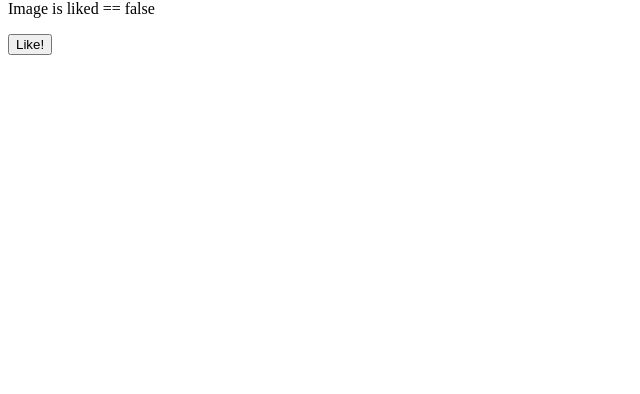
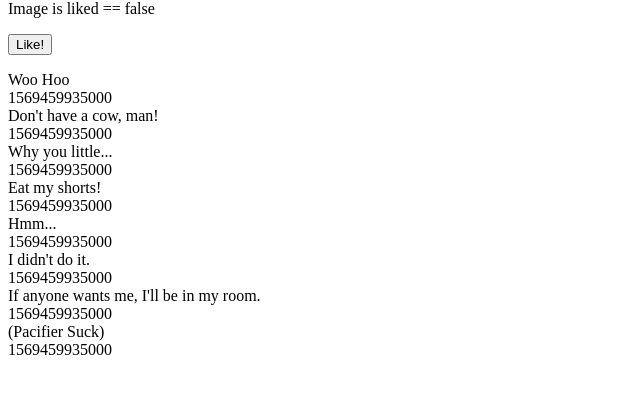
Before and after one commit to Lin87/2019csc436-hw2, an Angular app in the folder mydist/: page / in a window 1280 px wide. Shown: the part 328-722 px from the top of the page, without its empty margins (0-640 px from the left). Built offline with nearby package versions, Linux system fonts and the light colour scheme.

Commit message:
displayed the messages under the image

```diff
--- a/mydist/src/app/app.component.html
+++ b/mydist/src/app/app.component.html
@@ -2,3 +2,11 @@
   <app-my-image></app-my-image>
   <app-my-button></app-my-button>
 </div>
+<div>
+  <div *ngFor="let msg of messages.messages">
+    <div>
+      <div class="text">{{msg.text}}</div>
+      <div class="text">{{msg.timestamp}}</div>
+    </div>
+  </div>
+</div>
```
